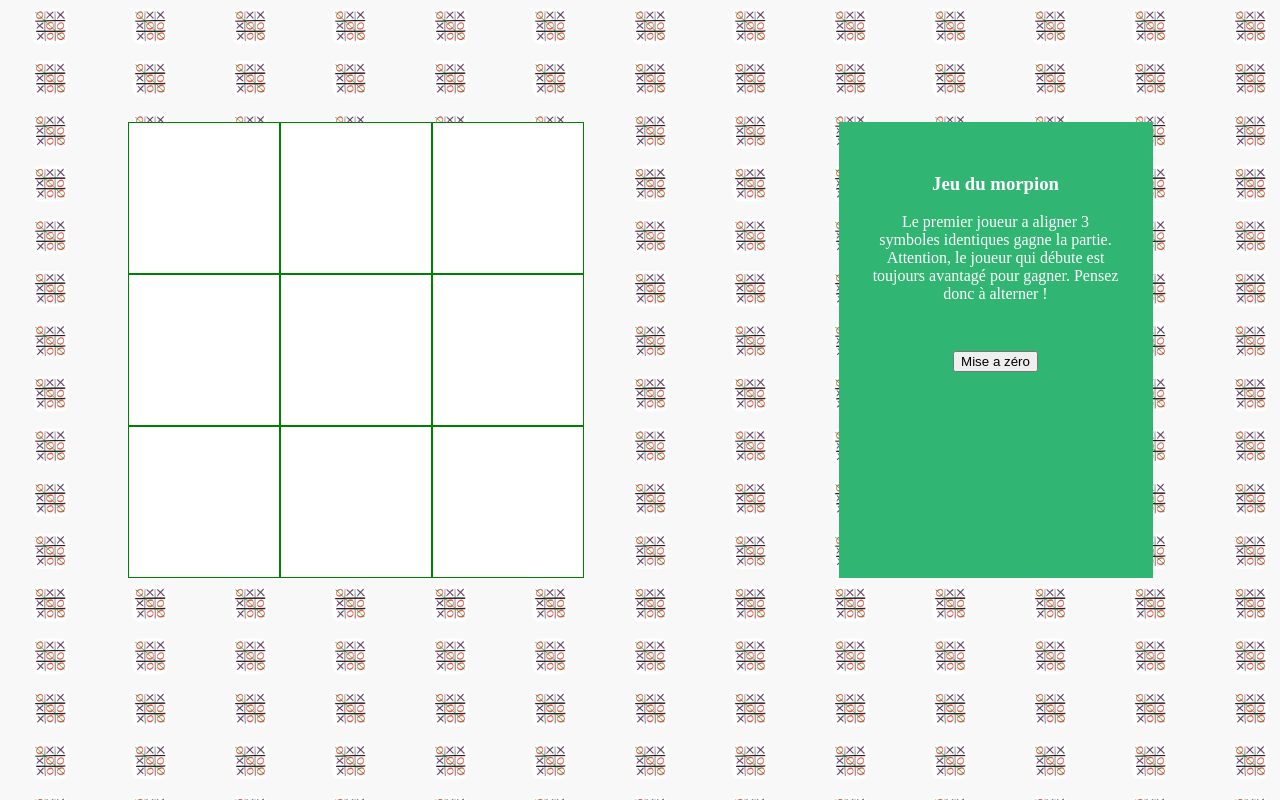
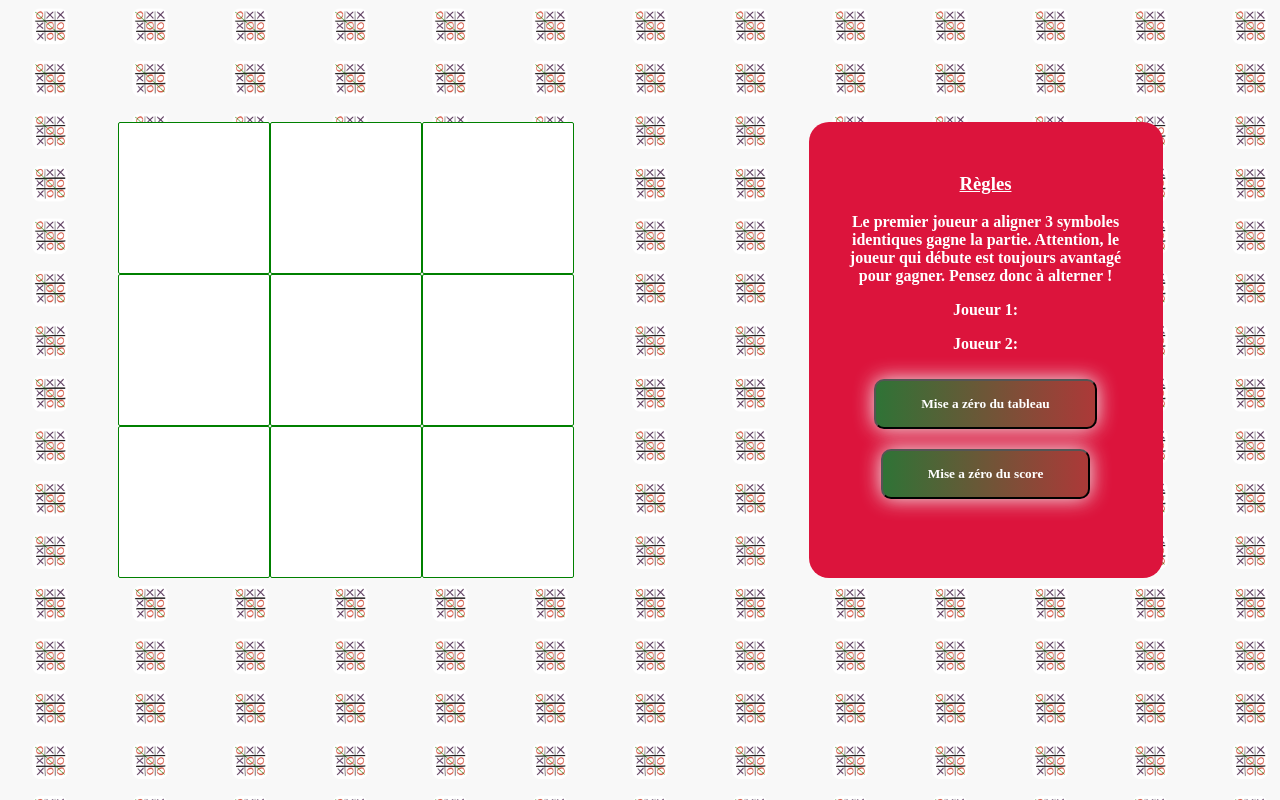
Before and after one commit to chaaams/morpion-react, a React (Create React App) app: page / in a window 1280 px wide. Built offline with nearby package versions, Linux system fonts and the light colour scheme.

Commit message:
features component cart

```diff
--- a/src/App.css
+++ b/src/App.css
@@ -4,7 +4,8 @@
   background-size: 100px;
   color: black;
   text-align: center;
-  font-family: sansita
+  font-family: 'Indie Flower';
+  font-weight: bold;
 }
 .title-container{
   display: flex;
@@ -34,14 +35,38 @@
   /* flex-direction:row; */
   height: 100vh;
 }
-.reset{
+/* .reset{
   margin: 4vh;
-}
+} */
+
+.btn-grad {background-image: linear-gradient(to left, #2F7336 0%, #AA3A38  51%, #2F7336  100%)}
+.btn-grad {
+   margin: 10px;
+   padding: 15px 45px;
+   text-align: center;
+   /* text-transform: uppercase; */
+   transition: 0.5s;
+   background-size: 200% auto;
+   color: white;
+   box-shadow: 0 0 20px #eee;
+   border-radius: 10px;
+   font-family: 'Indie Flower';
+   font-weight: bolder;
+
+ }
+
+ .btn-grad:hover {
+   background-position: right center; /* change the direction of the change here */
+   color: #fff;
+   text-decoration: none;
+ }
+
 .case{
   align-items: center;
   justify-content: center;
   display: flex;
   font-size: 2;
+  border-radius: 2px;
 }
 
 
@@ -100,8 +125,15 @@
 .cart{
   padding: 32px 32px 0 32px;
   color: white;
-  background-color: #31b572;
-  max-width: 250px;
+  background-color: #DC143C;
+  max-width: 290px;
+  border-radius: 20px;
 
 
  }
+ .cart > h3{
+   text-decoration:underline;
+ }
+ .cart-players{
+   display: block;
+ }
--- a/src/components/Cart.jsx
+++ b/src/components/Cart.jsx
@@ -4,11 +4,13 @@ import Player from "./Player";
 function Cart(props){
     return(
         <div className='cart'>
-            <h3>Jeu du morpion</h3>
+            <h3>Règles</h3>
             <p>
                 Le premier joueur a aligner 3 symboles identiques gagne la partie. Attention, le joueur qui débute est toujours avantagé pour gagner. Pensez donc à alterner !
             </p>
-            <button className='reset' onClick={props.reset}>Mise a zéro</button>
+            <p className="cart-players">Joueur 1:</p> <p className="cart-players">Joueur 2: </p>
+            <button className='btn-grad' onClick={props.reset}>Mise a zéro du tableau</button>
+            <button className='btn-grad' onClick={props.reset}>Mise a zéro du score</button>
 
         </div>
     )
```
